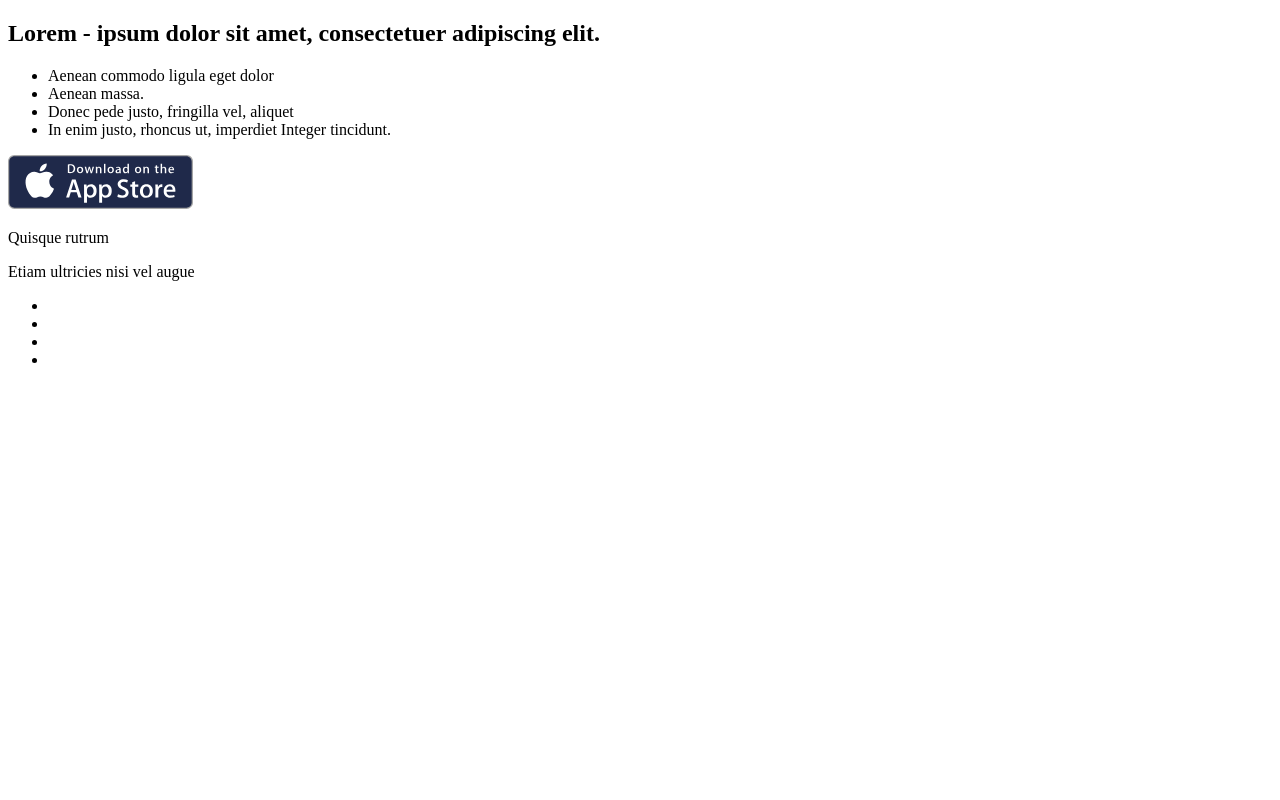
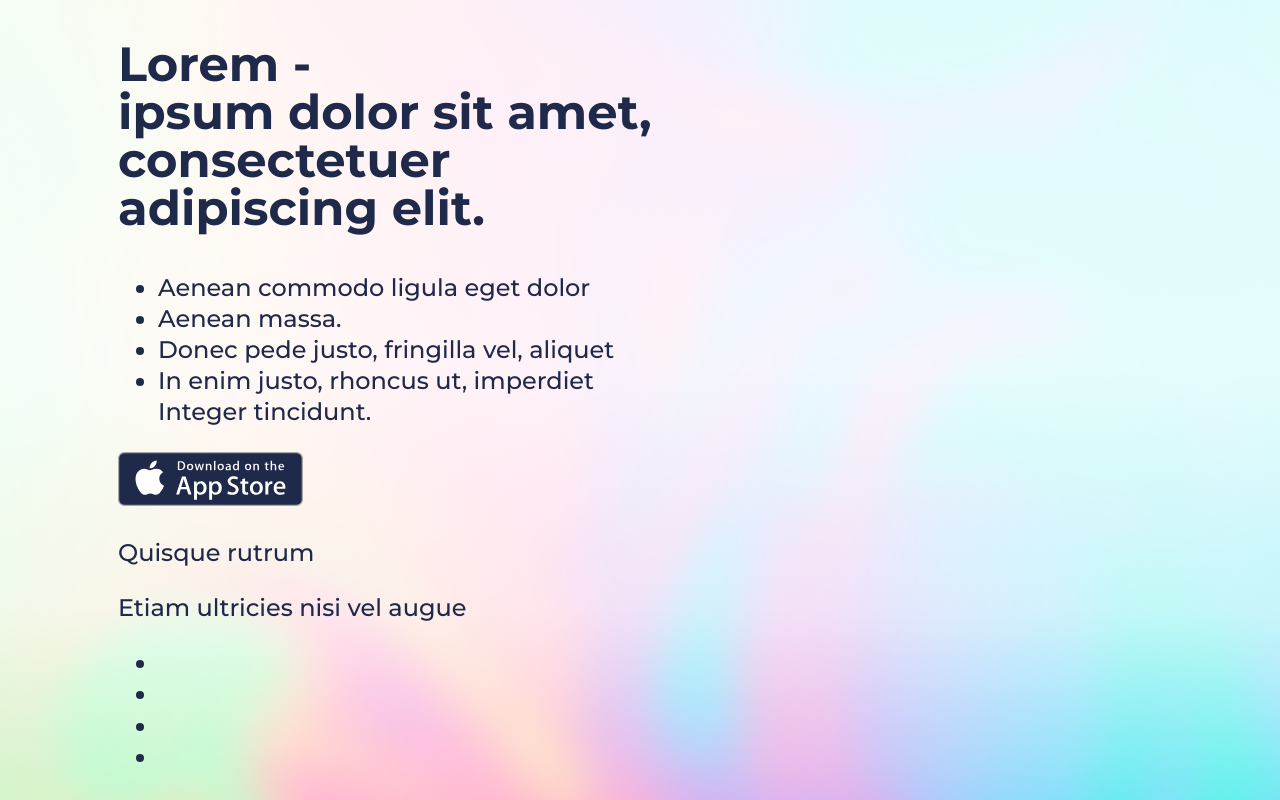
Before and after one commit to TimBad1/test-hero, a plain HTML site: page index.html in a window 1280 px wide. Drawn offline with Linux system fonts and the light colour scheme.

Commit message:
feat: add favicon, add fonts

```diff
--- a/index.html
+++ b/index.html
@@ -4,14 +4,21 @@
     <meta charset="UTF-8">
     <meta http-equiv="X-UA-Compatible" content="IE=edge">
     <meta name="viewport" content="width=device-width, initial-scale=1.0">
-    <title>Document</title>
+    <title>FERMA</title>
+    <link rel="apple-touch-icon" sizes="180x180" href="/assets/favicon/apple-touch-icon.png">
+    <link rel="icon" type="image/png" sizes="32x32" href="/assets/favicon/favicon-32x32.png">
+    <link rel="icon" type="image/png" sizes="16x16" href="/assets/favicon/favicon-16x16.png">
+    <link rel="manifest" href="/site.webmanifest">
+    <link rel="preconnect" href="https://fonts.googleapis.com">
+    <link rel="preconnect" href="https://fonts.gstatic.com" crossorigin>
+    <link href="https://fonts.googleapis.com/css2?family=Montserrat:wght@500;600;700&display=swap" rel="stylesheet">
     <link rel="stylesheet" href="style.css">
 </head>
 <body>
     <section class="section container">
         <div class="text">
             <h1 class="text__title">
-                Lorem -
+                <span class="text__first-line">Lorem - </span>
                 ipsum dolor sit amet, consectetuer adipiscing elit.
             </h1>
 
@@ -39,7 +46,7 @@
             </p>
         </div>
     </section>
-        <faater class="footer">
+        <footer class="footer container">
             <div class="copyright">
                 Etiam ultricies nisi vel augue
             </div>
@@ -68,7 +75,7 @@
                     </li>
                 </ul>
             </div>
-        </faater>
+        </footer>
 
 
 </body>
--- a/style.css
+++ b/style.css
@@ -9,3 +9,44 @@
     --c-ball-2: #9DF3AC;
     --c-ball-3: #FD82C1;
 }
+
+html {
+    box-sizing: border-box;
+    font-family: 'Montserrat', sans-serif;
+    font-size: 24px;
+    font-weight: 500;
+    line-height: 1.3em;
+    color: var(--c-primary);
+
+}
+
+body {
+    background-image: url('./assets/images/bg.png');
+    background-size: cover;
+}
+
+.container {
+    max-width: 1440px;
+    margin: 0 auto;
+}
+
+.text {
+    max-width: 560px;
+}
+
+.text__title {
+    font-size: 2rem;
+    font-weight: 700;
+    line-height: 1em;
+}
+
+.text__first-line {
+    display: block;
+}
+
+@media screen and (min-width: 992px) {
+    .container {
+        padding-left: 110px;
+        padding-right: 110px;
+    }
+}
```
Also changed, not shown: assets/favicon/android-chrome-192x192.png (added), assets/favicon/android-chrome-512x512.png (added), assets/favicon/apple-touch-icon.png (added), assets/favicon/favicon-16x16.png (added), assets/favicon/favicon-32x32.png (added), assets/favicon/favicon.ico (added), assets/favicon/site.webmanifest (added), assets/images/bg.png (added).
